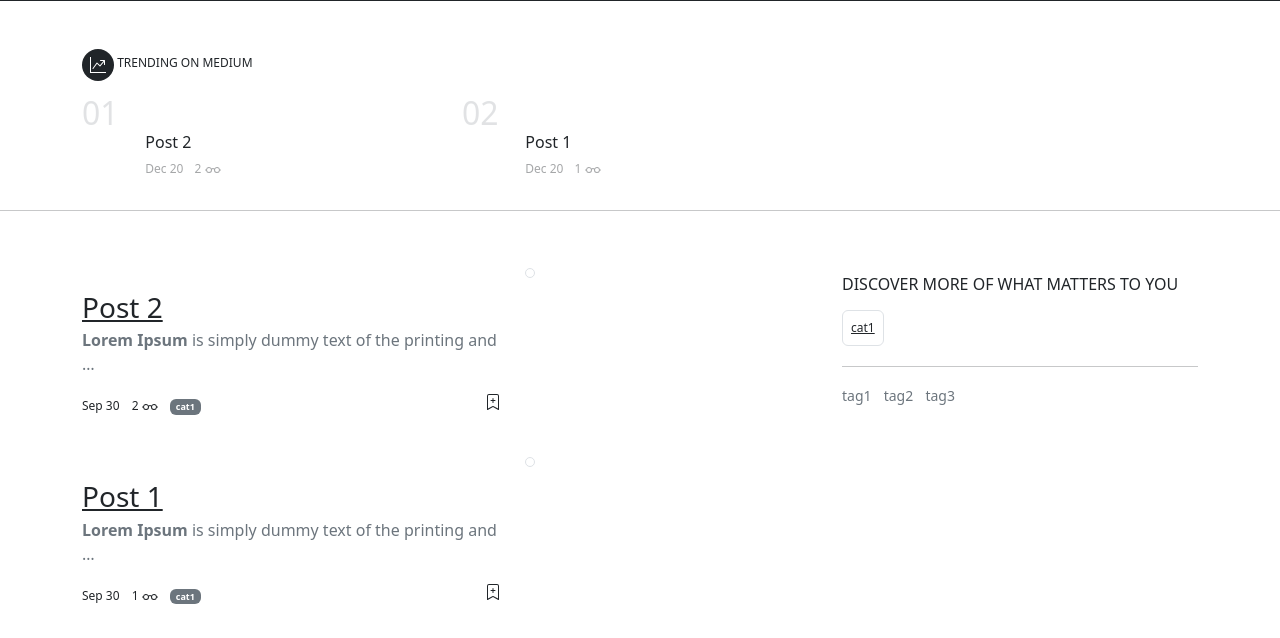
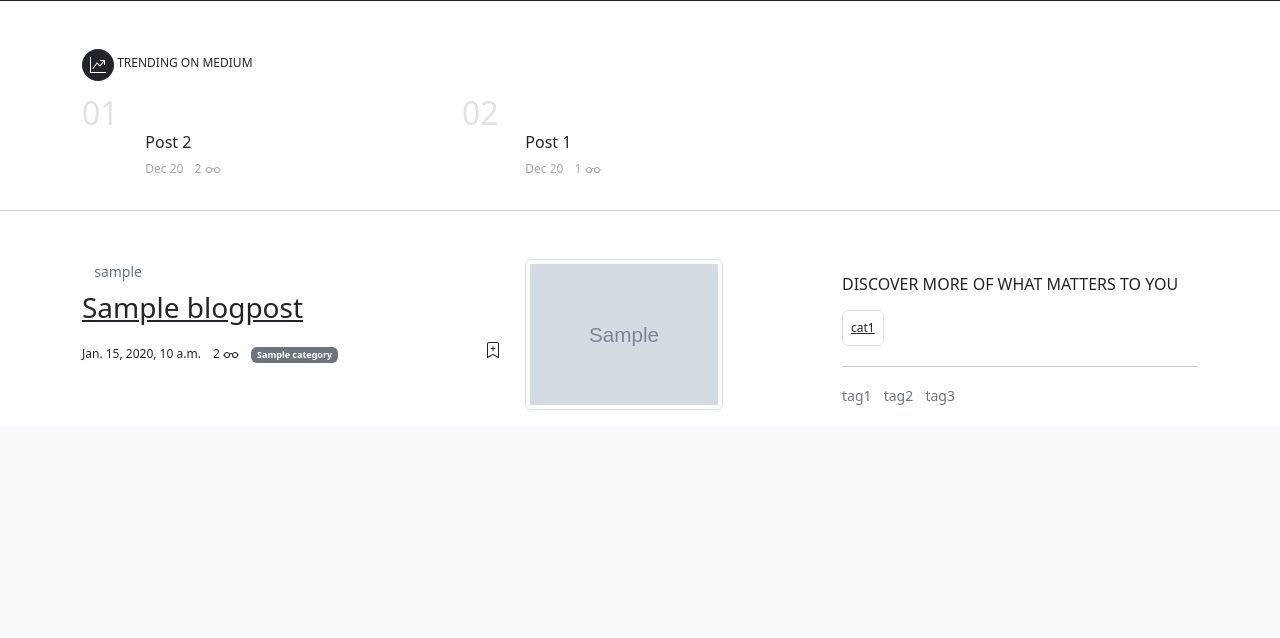
Before and after one commit to gurnitha/dj5-medium-clone-last-trail, a Django app: page / in a window 1280 px wide. Shown: the part 499-1137 px from the top of the page. After the commit the page ends 909 px from the top, so only its background shows below. Run offline with Django 4.2, Linux system fonts and the light colour scheme; tables that the repository leaves empty hold one stand-in row (values such as "Sample post"); grey boxes marked "Sample" are stand-in pictures; some libraries are stand-ins or nearby versions.

Commit message:
8. READ blog post - part 1: Read and show all posts to index page

```diff
--- a/apps/blog/views.py
+++ b/apps/blog/views.py
@@ -9,13 +9,17 @@ import json
 
 # My modules
 from blog.forms import BlogPostModelForm
-from blog.models import Tag
+from blog.models import Tag, BlogPost
 
 # Create your views here.
 
 # ///////////////////////// home_view /////////////////////////
 def home_view(request):
-    return render(request, 'blog/index.html')
+    posts_latest = BlogPost.objects.filter(is_active=True).order_by('-created_at')
+    context = dict(
+        posts_latest=posts_latest
+    )
+    return render(request, 'blog/index.html', context)
 # ///////////////////////// home_view /////////////////////////
 
 
--- a/templates/blog/components/posts_latest.html
+++ b/templates/blog/components/posts_latest.html
@@ -1,26 +1,29 @@
 {% load static %}
-
+{% load thumbnail %}
     <section class="container mt-5">
         <div class="row">
+
+            <!-- Main: Posts latest -->
             <main class="col-sm-7">
+                {% for post in posts_latest %}
                 <article class="row mb-3">
                     <div class="col-sm-8">
                         <div>
                             <a href="" class="text-decoration-none text-muted">
                             <img src="" class="rounded-circle" alt="">
-                            <small class="ms-2"></small>
+                            <small class="ms-2">{{ post.user.username }}</small>
                             </a>
                         </div>
                         <h3 class="mt-2 mb-1">
                             <a href="" class="text-dark">
-                            Post 2
+                            {{ post.title }}
                             </a>
                         </h3>
                         <span class="text-muted">
-                            <p><strong>Lorem Ipsum</strong>&nbsp;is simply dummy text of the printing and …</p>
+                            <p>{{ post.content|safe|truncatewords_html:10 }}</p>
                         </span>
                         <ul class="list-inline">
-                            <li class="list-inline-item fs-12">Sep 30</li>
+                            <li class="list-inline-item fs-12">{{ post.created_at }}</li>
                             <li class="list-inline-item fs-12">
                                 2
                                 <svg xmlns="http://www.w3.org/2000/svg" width="16" height="16" fill="currentColor" class="bi bi-eyeglasses" viewBox="0 0 16 16">
@@ -30,7 +33,7 @@
                             <li class="list-inline-item fs-12">
                                 <a href="/blog/category/cat1/">
                                 <span class="badge bg-secondary">
-                                cat1
+                                {{ post.category }}
                                 </span>
                                 </a>
                             </li>
@@ -47,57 +50,13 @@
                         </ul>
                     </div>
                     <div class="col-sm-4">
-                        <img src="" alt="" class="w-100 img-thumbnail">
+                        <img src="{{ post.cover_image|thumbnail_url:'thumbnail' }}" alt="" class="w-100 img-thumbnail">
                     </div>
                 </article>
-                <article class="row mb-3">
-                    <div class="col-sm-8">
-                        <div>
-                            <a href="" class="text-decoration-none text-muted">
-                            <img src="" class="rounded-circle" alt="">
-                            <small class="ms-2"></small>
-                            </a>
-                        </div>
-                        <h3 class="mt-2 mb-1">
-                            <a href="" class="text-dark">
-                            Post 1
-                            </a>
-                        </h3>
-                        <span class="text-muted">
-                            <p><strong>Lorem Ipsum</strong>&nbsp;is simply dummy text of the printing and …</p>
-                        </span>
-                        <ul class="list-inline">
-                            <li class="list-inline-item fs-12">Sep 30</li>
-                            <li class="list-inline-item fs-12">
-                                1
-                                <svg xmlns="http://www.w3.org/2000/svg" width="16" height="16" fill="currentColor" class="bi bi-eyeglasses" viewBox="0 0 16 16">
-                                    <path d="M4 6a2 2 0 1 1 0 4 2 2 0 0 1 0-4zm2.625.547a3 3 0 0 0-5.584.953H.5a.5.5 0 0 0 0 1h.541A3 3 0 0 0 7 8a1 1 0 0 1 2 0 3 3 0 0 0 5.959.5h.541a.5.5 0 0 0 0-1h-.541a3 3 0 0 0-5.584-.953A1.993 1.993 0 0 0 8 6c-.532 0-1.016.208-1.375.547zM14 8a2 2 0 1 1-4 0 2 2 0 0 1 4 0z"/>
-                                </svg>
-                            </li>
-                            <li class="list-inline-item fs-12">
-                                <a href="/blog/category/cat1/">
-                                <span class="badge bg-secondary">
-                                cat1
-                                </span>
-                                </a>
-                            </li>
-                            <li class="list-inline-item fs-12 float-end">
-                                <svg xmlns="http://www.w3.org/2000/svg" width="16" height="16" fill="currentColor"
-                                    data-post-slug="post-1"
-                                    class="bi bi-bookmark-plus" viewBox="0 0 16 16">
-                                    <path
-                                        d="M2 2a2 2 0 0 1 2-2h8a2 2 0 0 1 2 2v13.5a.5.5 0 0 1-.777.416L8 13.101l-5.223 2.815A.5.5 0 0 1 2 15.5V2zm2-1a1 1 0 0 0-1 1v12.566l4.723-2.482a.5.5 0 0 1 .554 0L13 14.566V2a1 1 0 0 0-1-1H4z" />
-                                    <path
-                                        d="M8 4a.5.5 0 0 1 .5.5V6H10a.5.5 0 0 1 0 1H8.5v1.5a.5.5 0 0 1-1 0V7H6a.5.5 0 0 1 0-1h1.5V4.5A.5.5 0 0 1 8 4z" />
-                                </svg>
-                            </li>
-                        </ul>
-                    </div>
-                    <div class="col-sm-4">
-                        <img src="" alt="" class="w-100 img-thumbnail">
-                    </div>
-                </article>
+                {% endfor %}
             </main>
+            <!-- Main: Posts latest -->
+
             <aside class="col-sm-4 offset-sm-1">
                 <h6 class="my-3">DISCOVER MORE OF WHAT MATTERS TO YOU</h6>
                 <ul class="list-inline mb-3">
```
Also changed, not shown: config/settings.py (+11 -0 lines), README.md, media/post/banner01.jpg (added), media/post/banner02.jpg (added), media/post/banner02.jpg.400x300_q85_crop.jpg (added), media/post/car_pBDHz1u.PNG.400x300_q85_crop.png (added).
